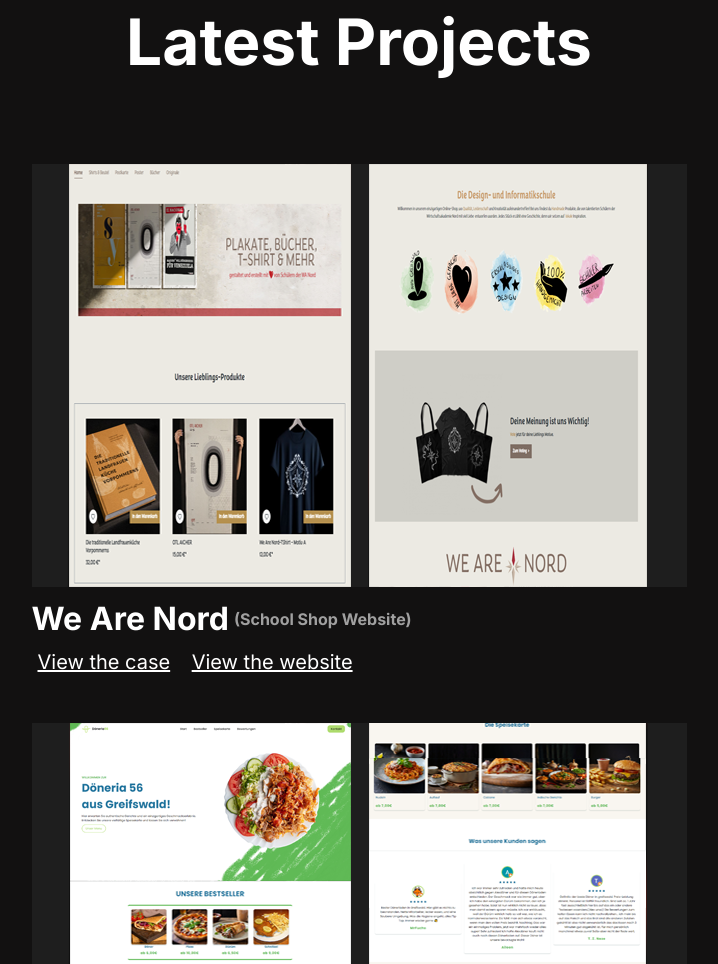
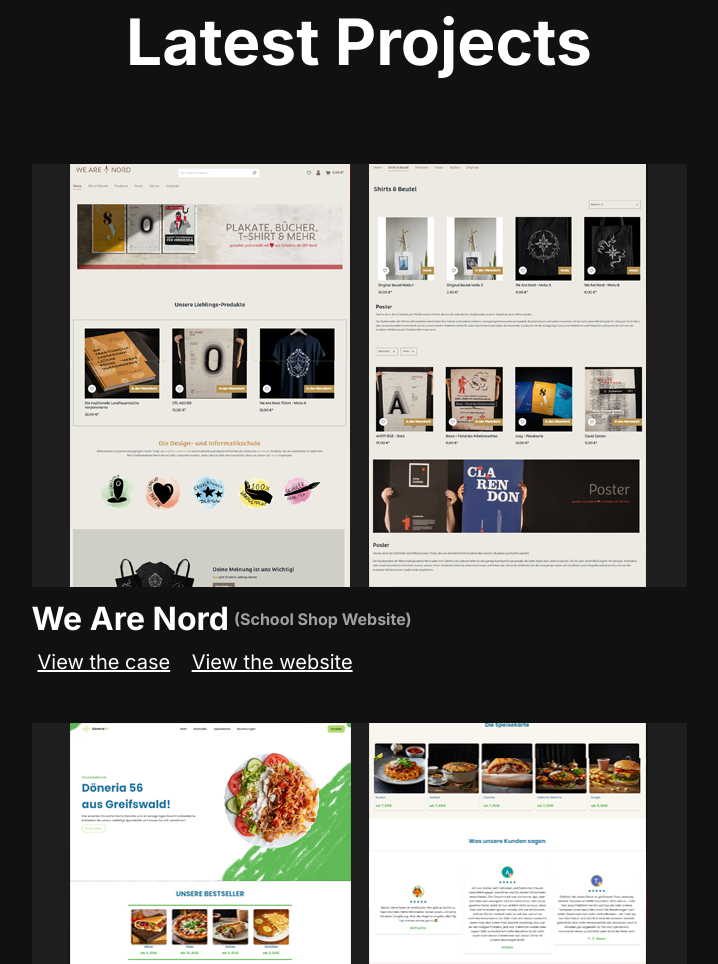
Before and after one commit to Stileexx/MainPortfolio, a plain HTML site: page index.html in a window 1280 px wide. Shown: the part 1877-2841 px from the top of the page, without its empty margins (281-999 px from the left). Drawn offline with nearby package versions, Linux system fonts and the light colour scheme.

Commit message:
img we are nord update

```diff
--- a/index.html
+++ b/index.html
@@ -113,7 +113,7 @@
     <div class="work-container">
       <!-- Work Item #1 -->
       <div class="work-item">
-        <img src="img/work-img-11.png" alt="img" />
+        <img src="img/work-img-111.png" alt="img" />
         <div class="work-title">
           <h4>We Are Nord</h4>
           <h5>(School Shop Website)</h5>
```
Also changed, not shown: img/work-img-111.png (added).
